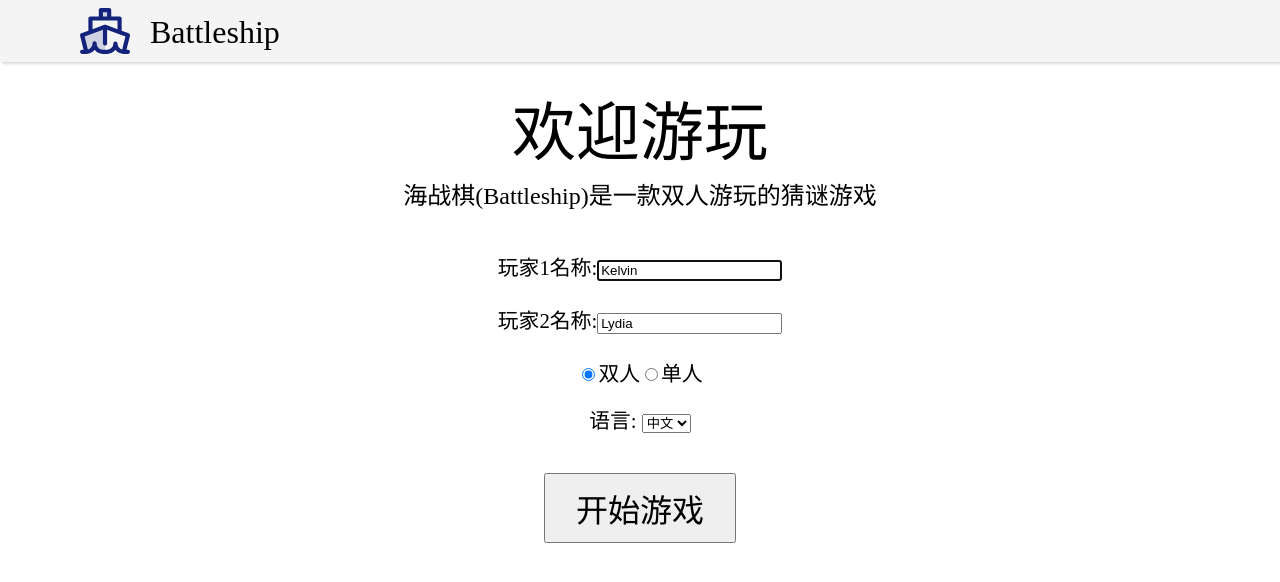
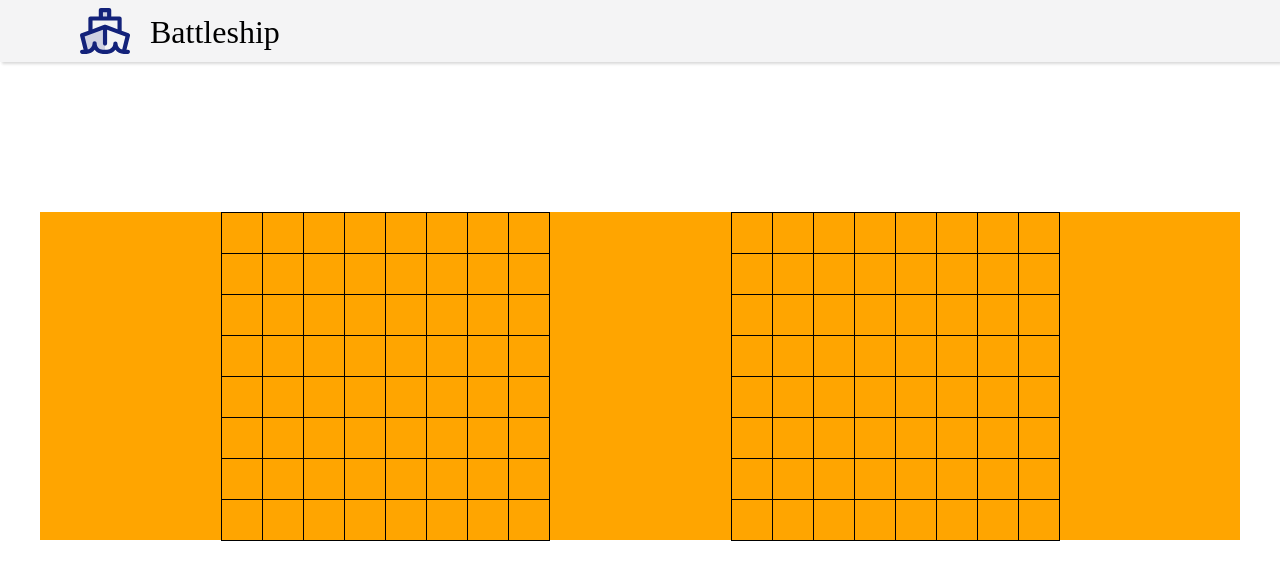
Before and after one commit to KelvinQiu802/battleship, a React (Vite) app: page / in a window 1280 px wide. Shown: the top 582 px of the page. Built offline with nearby package versions, Linux system fonts and the light colour scheme.

Commit message:
feat: 棋盘基本轮廓

```diff
--- a/src/App.jsx
+++ b/src/App.jsx
@@ -6,7 +6,7 @@ import Welcome from './components/Welcome/Welcome';
 
 const App = () => {
   // 游戏状态，游戏阶段
-  const [gameState, setGameState] = React.useState(GAME_STATE.WELCOME);
+  const [gameState, setGameState] = React.useState(GAME_STATE.P1PLACING);
   // 表单数据
   const [formData, setFormData] = React.useState({
     p1Name: 'Kelvin',
--- /dev/null
+++ b/src/components/Game/Board.jsx
@@ -0,0 +1,15 @@
+import { createEmptyBoard } from '../../utils/boardTools.js';
+
+const Board = () => {
+  let board = createEmptyBoard();
+
+  return (
+    <div className='board'>
+      {board.map((state, index) => (
+        <div key={index} className='block' data-index={index}></div>
+      ))}
+    </div>
+  );
+};
+
+export default Board;
--- a/src/components/Game/Game.jsx
+++ b/src/components/Game/Game.jsx
@@ -1,7 +1,16 @@
+import Header from '../Header';
+import Board from './Board';
+import Harbour from './Harbour';
+
 const Game = () => {
   return (
     <div className='game'>
-      <h1 style={{ fontSize: '10em' }}>Game</h1>
+      <Header />
+      <main className='area game-area'>
+        <Board />
+        <Harbour />
+        <Board />
+      </main>
     </div>
   );
 };
--- /dev/null
+++ b/src/components/Game/Harbour.jsx
@@ -0,0 +1,3 @@
+const Harbour = () => {};
+
+export default Harbour;
--- /dev/null
+++ b/src/components/Game/game.css
@@ -0,0 +1,19 @@
+.game-area {
+  display: flex;
+  margin-top: 150px;
+  justify-content: space-evenly;
+  background-color: orange;
+}
+
+.board {
+  display: flex;
+  width: 328px;
+  flex-wrap: wrap;
+}
+
+.block {
+  width: 40px;
+  height: 40px;
+  border: 1px solid black;
+  margin: 0 -1px -1px 0;
+}
--- a/src/main.jsx
+++ b/src/main.jsx
@@ -3,6 +3,7 @@ import ReactDOM from 'react-dom/client';
 import App from './App';
 import './index.css';
 import './components/Welcome/welcome.css';
+import './components/Game/game.css';
 
 ReactDOM.createRoot(document.getElementById('root')).render(
   <React.StrictMode>
--- /dev/null
+++ b/src/utils/blockStates.js
@@ -0,0 +1,3 @@
+export const EMTPY = 'empty';
+export const SHIP = 'ship';
+export const FORBIDDEN = 'forbidden';
--- /dev/null
+++ b/src/utils/boardTools.js
@@ -0,0 +1,5 @@
+import * as BLOCK from './blockStates';
+
+export const createEmptyBoard = () => {
+  return [...new Array(64)].fill(BLOCK.EMTPY);
+};
```
